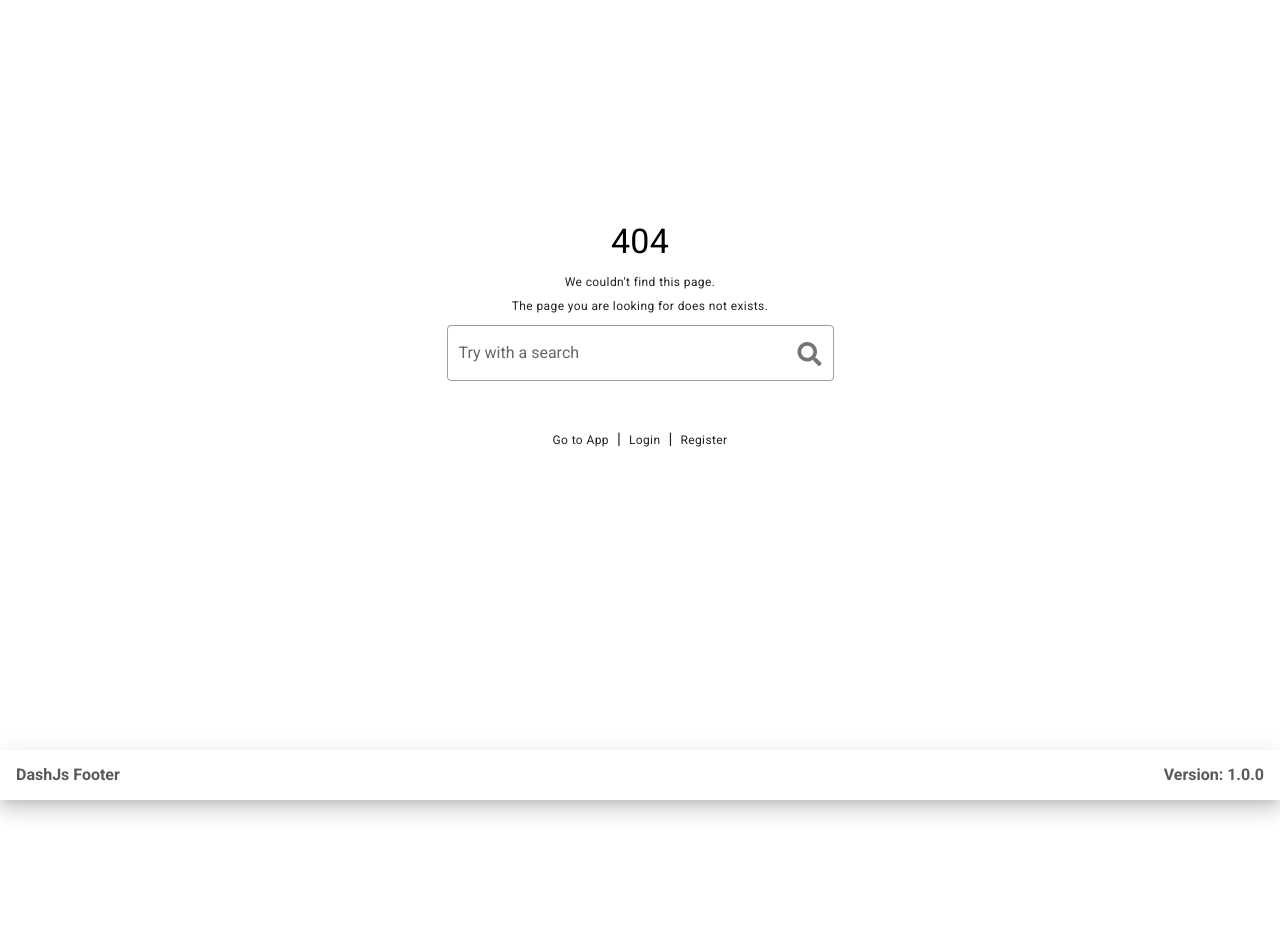
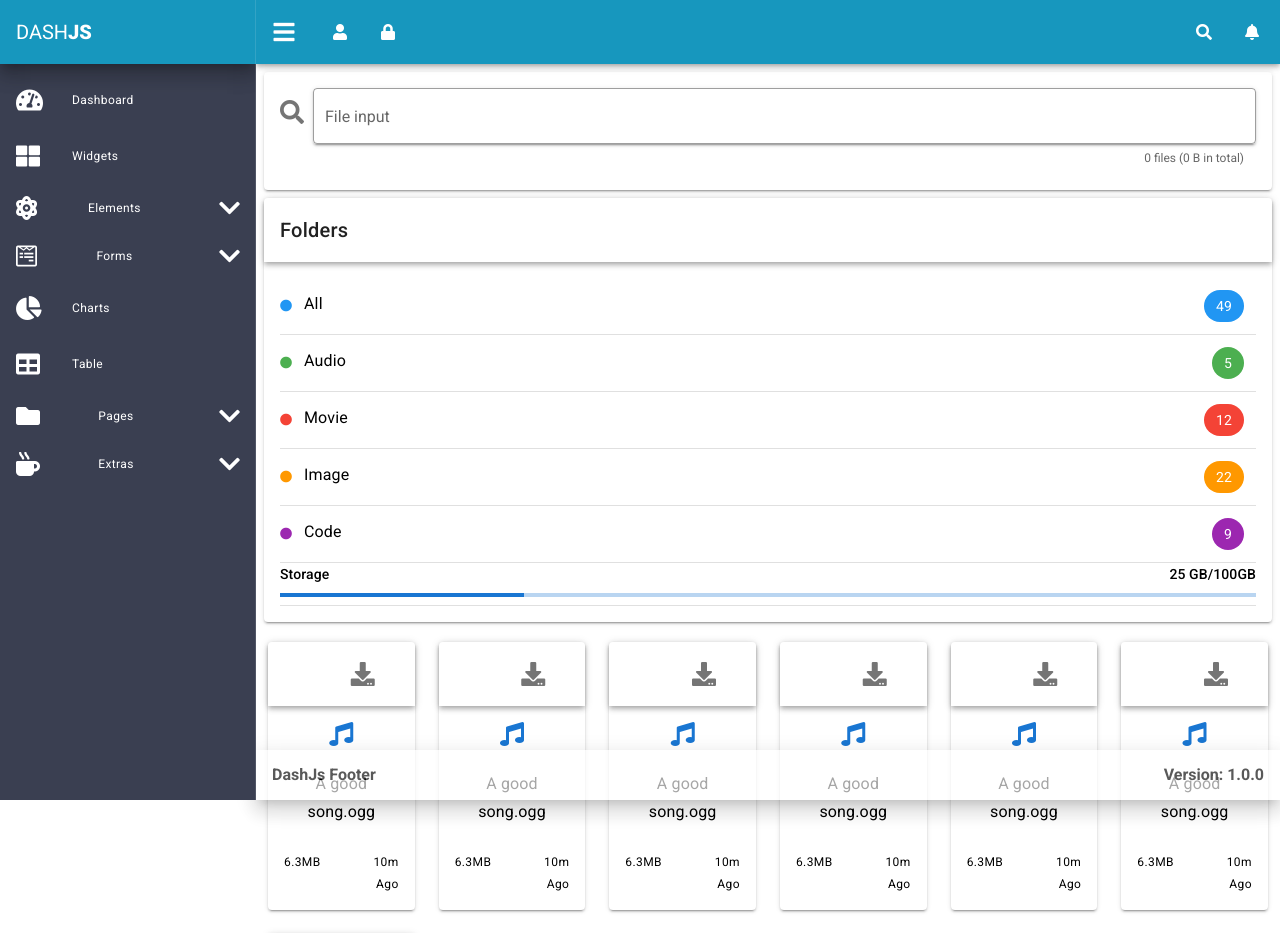
Before and after one commit to RichWarrior/vue-dashjs, a Vue app: page /FileManager in a window 1280 px wide. Before the commit this address had no page. Shown: the top 933 px of the page. Before the commit the page ends 800 px from the top, so only its background shows below. Built offline with nearby package versions, Linux system fonts and the light colour scheme; what vue-loaders, vue-sweetalert2, vue-toast-notification would draw is missing.

Commit message:
close #34 , close #33

```diff
--- a/src/router/index.js
+++ b/src/router/index.js
@@ -98,6 +98,11 @@ export default new Router({
       component:()=>import('@/views/Extras/FAQ')
     },
     {
+      name:'/FileManager',
+      path:'/FileManager',
+      component:()=>import('@/views/Extras/FileManager')
+    },
+    {
       name:'/*',
       path:'/*',
       component:()=>import('@/views/Pages/404')
--- a/src/views/Extras/FAQ.vue
+++ b/src/views/Extras/FAQ.vue
@@ -1,9 +1,41 @@
 <template>
-    <h1 class="title">FAQ</h1>
+  <v-col class="pa-1" cols="12">
+    <v-row align="center" justify="center" class="ma-0">
+      <v-col class="pa-1" cols="12" lg="6" md="6">
+        <h1 class="title mb-5">Some presale Questions</h1>
+        <v-expansion-panels inset>
+          <v-expansion-panel v-for="(item,i) in 5" :key="i">
+            <v-expansion-panel-header>Item</v-expansion-panel-header>
+            <v-expansion-panel-content>Lorem ipsum dolor sit amet, consectetur adipiscing elit, sed do eiusmod tempor incididunt ut labore et dolore magna aliqua. Ut enim ad minim veniam, quis nostrud exercitation ullamco laboris nisi ut aliquip ex ea commodo consequat.</v-expansion-panel-content>
+          </v-expansion-panel>
+        </v-expansion-panels>
+      </v-col>
+    </v-row>
+     <v-row align="center" justify="center" class="ma-0">
+      <v-col class="pa-1" cols="12" lg="6" md="6">
+        <h1 class="title mb-5">Buyer Questions</h1>
+        <v-expansion-panels inset>
+          <v-expansion-panel v-for="(item,i) in 5" :key="i">
+            <v-expansion-panel-header>Item</v-expansion-panel-header>
+            <v-expansion-panel-content>Lorem ipsum dolor sit amet, consectetur adipiscing elit, sed do eiusmod tempor incididunt ut labore et dolore magna aliqua. Ut enim ad minim veniam, quis nostrud exercitation ullamco laboris nisi ut aliquip ex ea commodo consequat.</v-expansion-panel-content>
+          </v-expansion-panel>
+        </v-expansion-panels>
+      </v-col>
+    </v-row>
+    <v-row align="center" justify="center" class="ma-0">
+      <v-col class="pa-1" cols="12" lg="6" md="6">
+        <h1 class="title mb-5">Seller Questions</h1>
+        <v-expansion-panels inset>
+          <v-expansion-panel v-for="(item,i) in 5" :key="i">
+            <v-expansion-panel-header>Item</v-expansion-panel-header>
+            <v-expansion-panel-content>Lorem ipsum dolor sit amet, consectetur adipiscing elit, sed do eiusmod tempor incididunt ut labore et dolore magna aliqua. Ut enim ad minim veniam, quis nostrud exercitation ullamco laboris nisi ut aliquip ex ea commodo consequat.</v-expansion-panel-content>
+          </v-expansion-panel>
+        </v-expansion-panels>
+      </v-col>
+    </v-row>
+  </v-col>
 </template>
 
 <script>
-export default {
-
-}
+export default {};
 </script>
--- /dev/null
+++ b/src/views/Extras/FileManager.vue
@@ -0,0 +1,212 @@
+<template>
+  <div>
+    <v-row class="ma-0">
+      <v-row class="ma-0">
+        <v-col cols="12" class="pa-1">
+          <v-col class="pa-1">
+            <v-card>
+              <v-card-text>
+                <v-file-input
+                  label="File input"
+                  outlined
+                  solo
+                  prepend-icon="fa fa-search"
+                  show-size
+                  chips
+                  counter
+                ></v-file-input>
+              </v-card-text>
+            </v-card>
+          </v-col>
+          <v-col class="pa-1">
+            <v-card>
+              <v-toolbar>
+                <v-toolbar-title>
+                  <h1 class="title">Folders</h1>
+                </v-toolbar-title>
+              </v-toolbar>
+              <v-card-text>
+                <v-row class="ma-0">
+                  <v-col class="pa-0">
+                    <v-row class="ma-0">
+                      <v-icon size="12" color="blue">fa fa-circle</v-icon>
+                      <v-col>
+                        <h1 class="subtitle-1 black--text">All</h1>
+                      </v-col>
+                      <v-col class="text-right">
+                        <v-chip class="blue">
+                          <span class="white--text">49</span>
+                        </v-chip>
+                      </v-col>
+                    </v-row>
+                  </v-col>
+                </v-row>
+                <v-divider></v-divider>
+                <v-row class="ma-0">
+                  <v-col class="pa-0">
+                    <v-row class="ma-0">
+                      <v-icon size="12" color="green">fa fa-circle</v-icon>
+                      <v-col>
+                        <h1 class="subtitle-1 black--text">Audio</h1>
+                      </v-col>
+                      <v-col class="text-right">
+                        <v-chip class="green">
+                          <span class="white--text">5</span>
+                        </v-chip>
+                      </v-col>
+                    </v-row>
+                  </v-col>
+                </v-row>
+                <v-divider></v-divider>
+                <v-row class="ma-0">
+                  <v-col class="pa-0">
+                    <v-row class="ma-0">
+                      <v-icon size="12" color="red">fa fa-circle</v-icon>
+                      <v-col>
+                        <h1 class="subtitle-1 black--text">Movie</h1>
+                      </v-col>
+                      <v-col class="text-right">
+                        <v-chip class="red">
+                          <span class="white--text">12</span>
+                        </v-chip>
+                      </v-col>
+                    </v-row>
+                  </v-col>
+                </v-row>
+                <v-divider></v-divider>
+                <v-row class="ma-0">
+                  <v-col class="pa-0">
+                    <v-row class="ma-0">
+                      <v-icon size="12" color="orange">fa fa-circle</v-icon>
+                      <v-col>
+                        <h1 class="subtitle-1 black--text">Image</h1>
+                      </v-col>
+                      <v-col class="text-right">
+                        <v-chip class="orange">
+                          <span class="white--text">22</span>
+                        </v-chip>
+                      </v-col>
+                    </v-row>
+                  </v-col>
+                </v-row>
+                <v-divider></v-divider>
+                <v-row class="ma-0">
+                  <v-col class="pa-0">
+                    <v-row class="ma-0">
+                      <v-icon size="12" color="purple">fa fa-circle</v-icon>
+                      <v-col>
+                        <h1 class="subtitle-1 black--text">Code</h1>
+                      </v-col>
+                      <v-col class="text-right">
+                        <v-chip class="purple">
+                          <span class="white--text">9</span>
+                        </v-chip>
+                      </v-col>
+                    </v-row>
+                  </v-col>
+                </v-row>
+                <v-divider></v-divider>
+                <v-row class="ma-0">
+                  <v-col class="pa-0 text-left">
+                    <span class="subtitle-2 black--text">Storage</span>
+                  </v-col>
+                  <v-col class="pa-0 text-right">
+                    <span class="subtitle-2 black--text">25 GB/100GB</span>
+                  </v-col>
+                </v-row>
+                <v-row class="mt-2 mb-2 ma-0">
+                  <v-progress-linear value="25" max-value="100" color="primary"></v-progress-linear>
+                </v-row>
+                <v-divider></v-divider>
+              </v-card-text>
+            </v-card>
+          </v-col>
+        </v-col>
+      </v-row>
+    </v-row>
+    <v-row class="ma-0">
+      <v-col cols="12" lg="2" md="2" sm="12" xs="12" v-for="(item,index) in items" :key="index">
+        <v-card>
+          <v-toolbar>
+            <v-col class="text-right">
+              <v-btn icon>
+                <v-icon>fa fa-download</v-icon>
+              </v-btn>
+            </v-col>
+          </v-toolbar>
+          <v-card-text>
+            <v-row align="center" justify="center">
+              <v-col class="text-center">
+                <v-icon color="primary">{{item.icon}}</v-icon>
+              </v-col>
+            </v-row>
+            <v-row align="center" justify="center">
+              <v-col class="text-center">
+                <span class="subtitle-1 black--text">{{item.name}}</span>
+              </v-col>
+            </v-row>
+            <v-row>
+              <v-col class="text-left">
+                <span class="caption black--text">{{item.size}}</span>
+              </v-col>
+              <v-col class="text-right">
+                <span class="caption black--text">{{item.time}}</span>
+              </v-col>
+            </v-row>
+          </v-card-text>
+        </v-card>
+      </v-col>
+    </v-row>
+  </div>
+</template>
+
+<script>
+export default {
+  data: () => ({
+    items: [
+      {
+        icon: "fa fa-music",
+        name: "A good song.ogg",
+        size: "6.3MB",
+        time: "10m Ago"
+      },
+      {
+        icon: "fa fa-music",
+        name: "A good song.ogg",
+        size: "6.3MB",
+        time: "10m Ago"
+      },
+      {
+        icon: "fa fa-music",
+        name: "A good song.ogg",
+        size: "6.3MB",
+        time: "10m Ago"
+      },
+      {
+        icon: "fa fa-music",
+        name: "A good song.ogg",
+        size: "6.3MB",
+        time: "10m Ago"
+      },
+      {
+        icon: "fa fa-music",
+        name: "A good song.ogg",
+        size: "6.3MB",
+        time: "10m Ago"
+      },
+      {
+        icon: "fa fa-music",
+        name: "A good song.ogg",
+        size: "6.3MB",
+        time: "10m Ago"
+      },
+      {
+        icon: "fa fa-music",
+        name: "A good song.ogg",
+        size: "6.3MB",
+        time: "10m Ago"
+      }
+    ]
+  })
+};
+</script>
```
Also changed, not shown: 1 other file (tests, documents, lock files or other folders).
